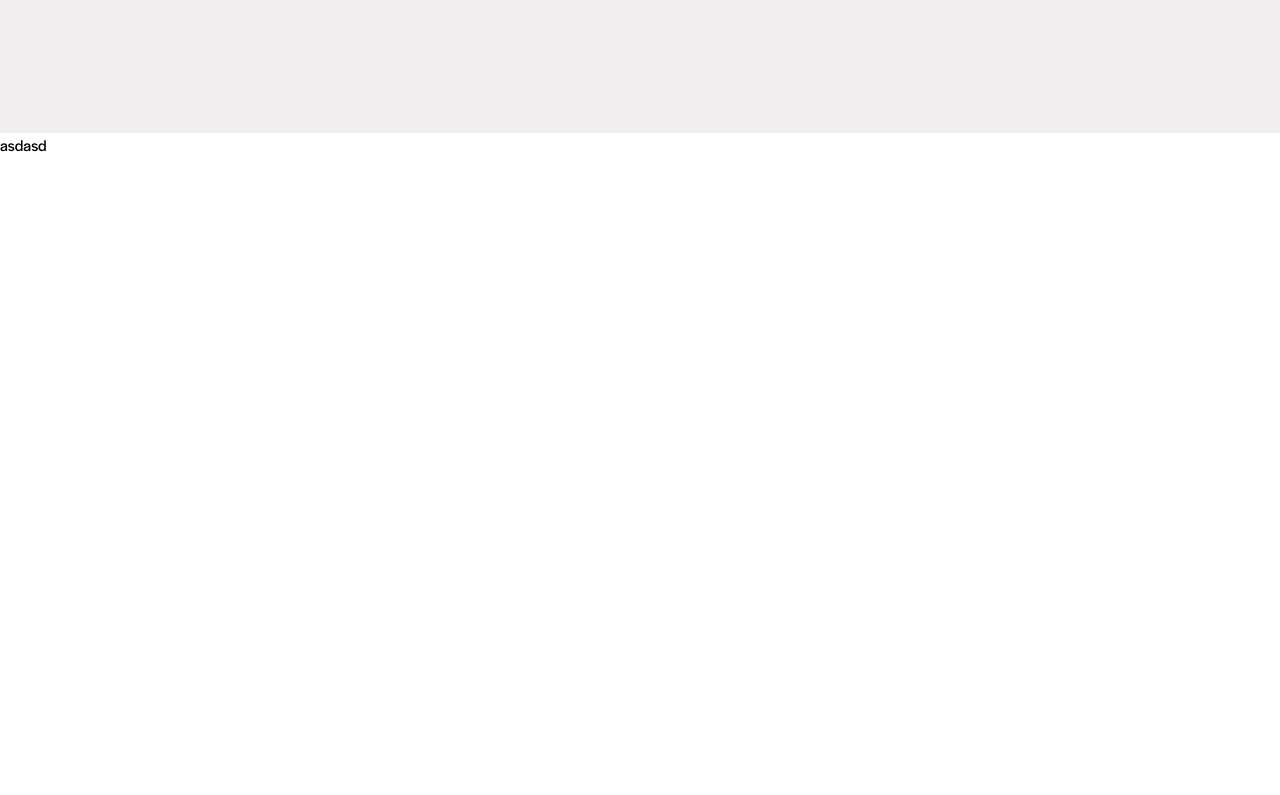
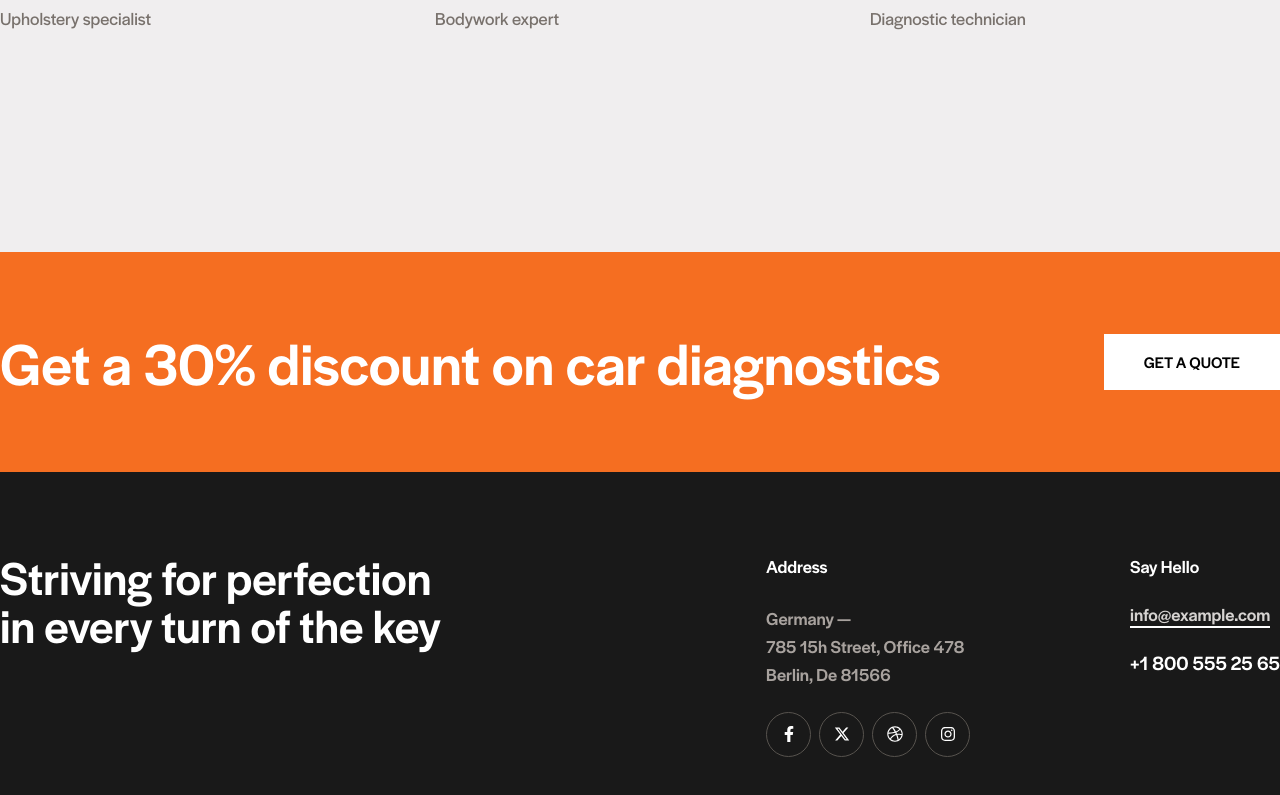
Before and after one commit to 7uran/motorix, a Next.js app: page /our-team in a window 1280 px wide. Shown: the part 1915-2710 px from the top of the page. Before the commit the page ends 2072 px from the top, so only its background shows below. Built offline with nearby package versions, Linux system fonts and the light colour scheme.

Commit message:
feat:added our team and detail

```diff
--- a/package.json
+++ b/package.json
@@ -9,6 +9,7 @@
     "lint": "next lint"
   },
   "dependencies": {
+    "axios": "^1.7.7",
     "framer-motion": "^11.11.9",
     "gsap": "^3.12.5",
     "mouse-follower": "^1.1.2",
@@ -23,6 +24,7 @@
     "react-parallax": "^3.5.1",
     "react-parallax-card": "^0.5.7",
     "react-parallax-tilt": "^1.7.249",
+    "react-toastify": "^10.0.6",
     "sass": "^1.79.4",
     "swiper": "^11.1.14"
   },
--- a/src/app/layout.tsx
+++ b/src/app/layout.tsx
@@ -21,12 +21,13 @@ export default function RootLayout({
 }>) {
   return (
     <html lang="en">
-      <body className={`${jost.variable} antialiased`}>
+
+      <body className={`${jost.variable} antialiased bg-[#F0EEEF]`}>
 
         <Layout>
           {children}
         </Layout>
-
+        <script src="//code.tidio.co/xywkea6yqjsmb7fxs63spcmdgr1fudry.js" async></script>
       </body>
     </html>
   );
--- /dev/null
+++ b/src/app/our-team/[slug]/page.tsx
@@ -0,0 +1,41 @@
+"use client"
+import { useEffect, useState } from "react";
+import { getData } from "../../../utils/api";
+
+export default function Page() {
+    const [data, setData] = useState<any>(null);
+    const [loading, setLoading] = useState<boolean>(true);
+    const [error, setError] = useState<string | null>(null);
+
+    useEffect(() => {
+        const fetchData = async () => {
+            const result = await getData("http://localhost:3001/api/v1/teams");
+            if (result) {
+                setData(result);
+            } else {
+                setError("Error");
+            }
+            setLoading(false);
+        };
+
+        fetchData();
+    }, []);
+
+    if (loading) {
+        return <p>Loading...</p>;
+    }
+
+    if (error) {
+        return <p>{error}</p>;
+    }
+    console.log(data);
+
+    return (
+        <div className="min-h-screen max-w-[1293px] mx-auto py-32">
+            <div>
+                <p className="uppercase font-medium"></p>
+                <h1>Tom Jones</h1>
+            </div>
+        </div>
+    );
+}
--- a/src/app/our-team/page.tsx
+++ b/src/app/our-team/page.tsx
@@ -5,12 +5,12 @@ import { teamCardData } from "@/static/mockdb";
 
 export default function OurTeam() {
     return (
-        <div className="min-h-screen bg-[#F0EEEF]  ">
+        <div className="min-h-screen  ">
             <div>
                 <PageBanner title="Our Team" />
             </div>
             <section className="max-w-[1293px] mx-auto py-40 ">
-                <div className="flex flex-wrap justify-between ">
+                <div className="flex flex-wrap justify-center md:justify-between ">
                     {
                         teamCardData.map((member, index) => (
                             <TeamCard key={index} img={member.img} name={member.name} job={member.job} />
--- a/src/app/wheels-and-tires/[slug]/page.tsx
+++ b/src/app/wheels-and-tires/[slug]/page.tsx
@@ -1,7 +1,7 @@
 export default function Page() {
     return (
         <div>
-asdasdasd
+            asdasdasd
         </div>
     )
 }
--- a/src/components/PageBanner/index.tsx
+++ b/src/components/PageBanner/index.tsx
@@ -4,13 +4,9 @@ import { FaAngleDown } from "react-icons/fa6";
 
 const PageBanner: React.FC<PageBannerProps> = ({ title }) => {
     return (
-        <div className='bg-black w-full h-[448px] flex items-end  justify-center'>
-            <div className=' h-[322px]  flex items-center justify-center border-t-stone-600 border-t w-full  text-white flex-col gap-3'>
-                <h1 className=' text-6xl font-medium '>{title}</h1>
-                <FaAngleDown className=' text-2xl' />
-            </div>
-
-
+        <div className=' h-[322px] bg-[#0D0D0D]  flex items-center justify-center border-t-stone-600 border-t w-full  text-white flex-col gap-3'>
+            <h1 className=' text-6xl font-medium '>{title}</h1>
+            <FaAngleDown className=' text-2xl' />
         </div>
     );
 }
--- a/src/components/TeamCard/index.tsx
+++ b/src/components/TeamCard/index.tsx
@@ -7,14 +7,20 @@ import { TbBrandDribbbleFilled } from "react-icons/tb";
 import { FaInstagram } from "react-icons/fa6";
 import { motion } from "framer-motion";
 import { TeamCardProps } from '@/types/type';
+import { useRouter } from 'next/navigation';
+
 
 const TeamCard: React.FC<TeamCardProps> = ({ img, name, job }) => {
     const [hovered, setHovered] = useState(false);
+    const router = useRouter();
+    const toSlug = (name: string): string => name.toLowerCase().replace(/\s+/g, '-');
+
 
     return (
         <div className='flex flex-col gap-5 w-fit group cursor-pointer'
             onMouseEnter={() => setHovered(true)}
-            onMouseLeave={() => setHovered(false)}>
+            onMouseLeave={() => setHovered(false)}
+            onClick={() => router.push(`/our-team/${toSlug(name)}`)}>
             <div className='w-[410px] h-[500px] overflow-hidden '>
                 <Image className='group-hover:scale-105 transition duration-300' alt='' width={410} height={500} src={img} />
             </div>
@@ -76,7 +82,7 @@ const TeamCard: React.FC<TeamCardProps> = ({ img, name, job }) => {
                     </div>
                 </div>
             </div>
-        </div>
+        </div >
     );
 }
 
--- a/src/featured/footer/footer.tsx
+++ b/src/featured/footer/footer.tsx
@@ -1,12 +1,85 @@
 import React from 'react'
+import { FaDribbble, FaFacebookF } from "react-icons/fa";
+import { FaXTwitter } from "react-icons/fa6";
+import { FaInstagram } from "react-icons/fa";
+import Link from 'next/link';
+
 
 const Footer = () => {
     return (
-        <div>
+        <footer className=''>
+            <div className='flex flex-col '>
+                <div className='bg-main '>
+                    <div className='max-w-[1293px] mx-auto md:px-0 px-10 py-20 flex flex-col md:flex-row justify-between  md:items-center'>
+                        <div className=''>
+                            <p className='md:text-6xl text-2xl text-white font-medium'>Get a 30% discount on car diagnostics</p>
+                        </div>
+                        <div>
+                            <button className='bg-white uppercase py-4 font-medium px-10'>
+                                Get a quote
+                            </button>
+                        </div>
+                    </div>
 
-asdasd
-        </div>
+                </div>
+                <div className='bg-[#191919] pt-20 flex flex-col gap-32'>
+                    <div className='max-w-[1293px] mx-auto text-white font-medium md:flex-row flex-col flex justify-between w-full'>
+                        <div className='md:text-5xl text-2xl w-[460px]'>
+                            <p>Striving for perfection in every turn of the key</p>
+                        </div>
+                        <div className='flex md:flex-row flex-col md:gap-40 gap-10'>
+                            <div className='flex flex-col gap-6'>
+                                <p className='text-lg'>Address</p>
+                                <p className='text-lg text-stone-400'>Germany — <br />
+                                    785 15h Street, Office 478 <br />
+                                    Berlin, De 81566</p>
+                                <div className='flex gap-2'>
+                                    <button className='hover:text-[#395498] transition duration-300 w-[45px] h-[45px] flex items-center justify-center border-stone-600 border rounded-full'><FaFacebookF /></button>
+                                    <button className='hover:text-[#29A4D9] transition duration-300 w-[45px] h-[45px] flex items-center justify-center border-stone-600 border rounded-full'><FaXTwitter /></button>
+                                    <button className='hover:text-[#E34A85] transition duration-300 w-[45px] h-[45px] flex items-center justify-center border-stone-600 border rounded-full'><FaDribbble /></button>
+                                    <button className='hover:text-[#85004D] transition duration-300 w-[45px] h-[45px] flex items-center justify-center border-stone-600 border rounded-full'><FaInstagram /></button>
+                                </div>
+                            </div>
+                            <div className='flex gap-5 flex-col'>
+                                <p className='text-lg'>Say Hello</p>
+                                <div className="group relative text-lg w-fit ">
+                                    <button className="relative overflow-hidden text-stone-300">info@example.com</button>
+                                    <div className="absolute left-0 bottom-0 h-0.5 bg-white w-full group-hover:w-0 transition-all duration-300"></div>
+                                </div>
+                                <p className='text-xl'>+1 800 555 25 65</p>
+                            </div>
+                        </div>
+                    </div>
+
+                    <div className='max-w-[1293px] mx-auto text-white border-t border-t-stone-500 py-10 w-full flex justify-between'>
+                        <div className='flex gap-5'>
+                            <div className="group relative w-fit">
+                                <Link href="/wheels-and-tires" className="text-white">Home</Link>
+                                <div className="absolute left-0 bottom-0 h-0.5 bg-white w-0 group-hover:w-full transition-all duration-300"></div>
+                            </div>
+                            <div className="group relative w-fit">
+                                <Link href="/wheels-and-tires" className="text-white">Blog</Link>
+                                <div className="absolute left-0 bottom-0 h-0.5 bg-white w-0 group-hover:w-full transition-all duration-300"></div>
+                            </div>
+                            <div className="group relative w-fit">
+                                <Link href="/wheels-and-tires" className="text-white">Shop</Link>
+                                <div className="absolute left-0 bottom-0 h-0.5 bg-white w-0 group-hover:w-full transition-all duration-300"></div>
+                            </div>
+                            <div className="group relative w-fit">
+                                <Link href="/wheels-and-tires" className="text-white">Contact</Link>
+                                <div className="absolute left-0 bottom-0 h-0.5 bg-white w-0 group-hover:w-full transition-all duration-300"></div>
+                            </div>
+                        </div>
+
+
+                        <div>
+                            <p className='text-lg'>ThemeRex <span className='text-stone-600'>© 2024. All rights reserved. </span></p>
+                        </div>
+                    </div>
+                </div>
+            </div>
+        </footer >
     )
 }
 
-export default Footer
+export default Footer;
--- a/src/featured/header/header.tsx
+++ b/src/featured/header/header.tsx
@@ -1,3 +1,4 @@
+"use client";
 import Image from 'next/image';
 import React, { useState } from 'react';
 import { BsBagDash } from "react-icons/bs";
@@ -17,8 +18,8 @@ const Header = () => {
     };
 
     return (
-        <header className="absolute top-0 left-0 right-0 z-10 bg-transparent px-2 md:px-16 py-12 ">
-            <div className='flex justify-between '>
+        <header className={` top-0 left-0 right-0 z-10 px-2 md:px-16 py-12 ${pathname === '/wheels-and-tires' ? 'bg-transparent absolute' : 'bg-[#0D0D0D]'}`}>
+            <div className='flex justify-between'>
                 <div>
                     <Image alt='Motorix Logo' width={198} height={27} src={"https://motorix.themerex.net/wp-content/uploads/2024/01/logo-inverse.png"} />
                 </div>
@@ -55,8 +56,6 @@ const Header = () => {
                     </ul>
                 </nav>
 
-
-
                 <div className='flex items-center gap-6'>
                     <button className="flex items-center justify-center p-2">
                         <BsBagDash className='text-white text-3xl' />
@@ -73,7 +72,7 @@ const Header = () => {
             </div>
 
             <div
-                className={`absolute top-0 left-0 right-0 bg-[#191919] text-white  md:h-[469px] px-4 py-3 transition-transform duration-1000 ${isSearchOpen ? 'translate-y-0' : '-translate-y-full'}`}
+                className={`absolute top-0 left-0 right-0 bg-[#191919] text-white md:h-[469px] px-4 py-3 transition-transform duration-1000 ${isSearchOpen ? 'translate-y-0' : '-translate-y-full'}`}
             >
                 <div className='md:p-12 '>
                     <button
--- a/src/featured/layout/layout.tsx
+++ b/src/featured/layout/layout.tsx
@@ -7,8 +7,8 @@ import HomePageFooter from "../HomePageFooter/homePageFooter";
 
 const Layout: React.FC<{ children: React.ReactNode }> = ({ children }) => {
     const pathname = usePathname();
-    const pagesWithHeaderFooter = ['/wheels-and-tires', '/our-team', '/shop', '/faqs', '/pricing', '/contact'];
-    const showHeaderFooter = pagesWithHeaderFooter.includes(pathname);
+    const pagesWithHeaderFooter = ['/wheels-and-tires', '/shop', '/faqs', '/pricing', '/contact'];
+    const showHeaderFooter = pagesWithHeaderFooter.includes(pathname) || pathname.startsWith('/our-team');
 
     return (
         <main>
--- a/src/static/mockdb.tsx
+++ b/src/static/mockdb.tsx
@@ -213,32 +213,62 @@ export const teamCardData = [
     {
         img: 'https://motorix.themerex.net/wp-content/uploads/2024/01/team-1-copyright-570x696.jpg',
         name: 'Tom Jones',
-        job: 'Auto mechanic'
+        job: 'Auto mechanic',
+        skills: [
+            { expertise: 80 },
+            { efficiency: 90 },
+            { proficiency: 88 }
+        ]
     },
     {
         img: 'https://motorix.themerex.net/wp-content/uploads/2024/01/team-2-copyright-570x696.jpg',
         name: 'Kevin Coleman',
-        job: 'Paint technician'
+        job: 'Paint technician',
+        skills: [
+            { expertise: 80 },
+            { efficiency: 90 },
+            { proficiency: 85 }
+        ]
     },
     {
         img: 'https://motorix.themerex.net/wp-content/uploads/2024/01/team-3-copyright-570x696.jpg',
         name: 'Richard Gilmore',
-        job: 'Detailer'
+        job: 'Detailer',
+        skills: [
+            { expertise: 80 },
+            { efficiency: 90 },
+            { proficiency: 85 }
+        ]
     },
     {
         img: 'https://motorix.themerex.net/wp-content/uploads/2024/01/team-4-copyright-570x696.jpg',
         name: 'Nick Carter',
-        job: 'Upholstery specialist'
+        job: 'Upholstery specialist',
+        skills: [
+            { expertise: 80 },
+            { efficiency: 90 },
+            { proficiency: 85 }
+        ]
     },
     {
         img: 'https://motorix.themerex.net/wp-content/uploads/2024/01/team-5-copyright-570x696.jpg',
         name: 'Michael Lewis',
-        job: 'Bodywork expert'
+        job: 'Bodywork expert',
+        skills: [
+            { expertise: 80 },
+            { efficiency: 90 },
+            { proficiency: 85 }
+        ]
     },
     {
         img: 'https://motorix.themerex.net/wp-content/uploads/2024/01/team-6-copyright-570x696.jpg',
         name: 'Christina Newman',
-        job: 'Diagnostic technician'
+        job: 'Diagnostic technician',
+        skills: [
+            { expertise: 80 },
+            { efficiency: 90 },
+            { proficiency: 85 }
+        ]
     },
 
 ];
--- /dev/null
+++ b/src/utils/api.ts
@@ -0,0 +1,23 @@
+import axios from 'axios';
+import { toast } from 'react-toastify';
+
+export const getData = async (url: string) => {
+    try {
+        const response = await axios.get(url, { withCredentials: true });
+
+        if (response.status === 200) {
+            return response.data;
+        } else {
+            toast.error("Error get data");
+            return null;
+        }
+    } catch (error) {
+        toast.error("Error");
+        return null;
+    }
+};
+
+export const handleGetData = async (customUrl: string) => {
+    const data = await getData(customUrl);
+    console.log(data);
+};
```
Also changed, not shown: 1 other file (tests, documents, lock files or other folders).
